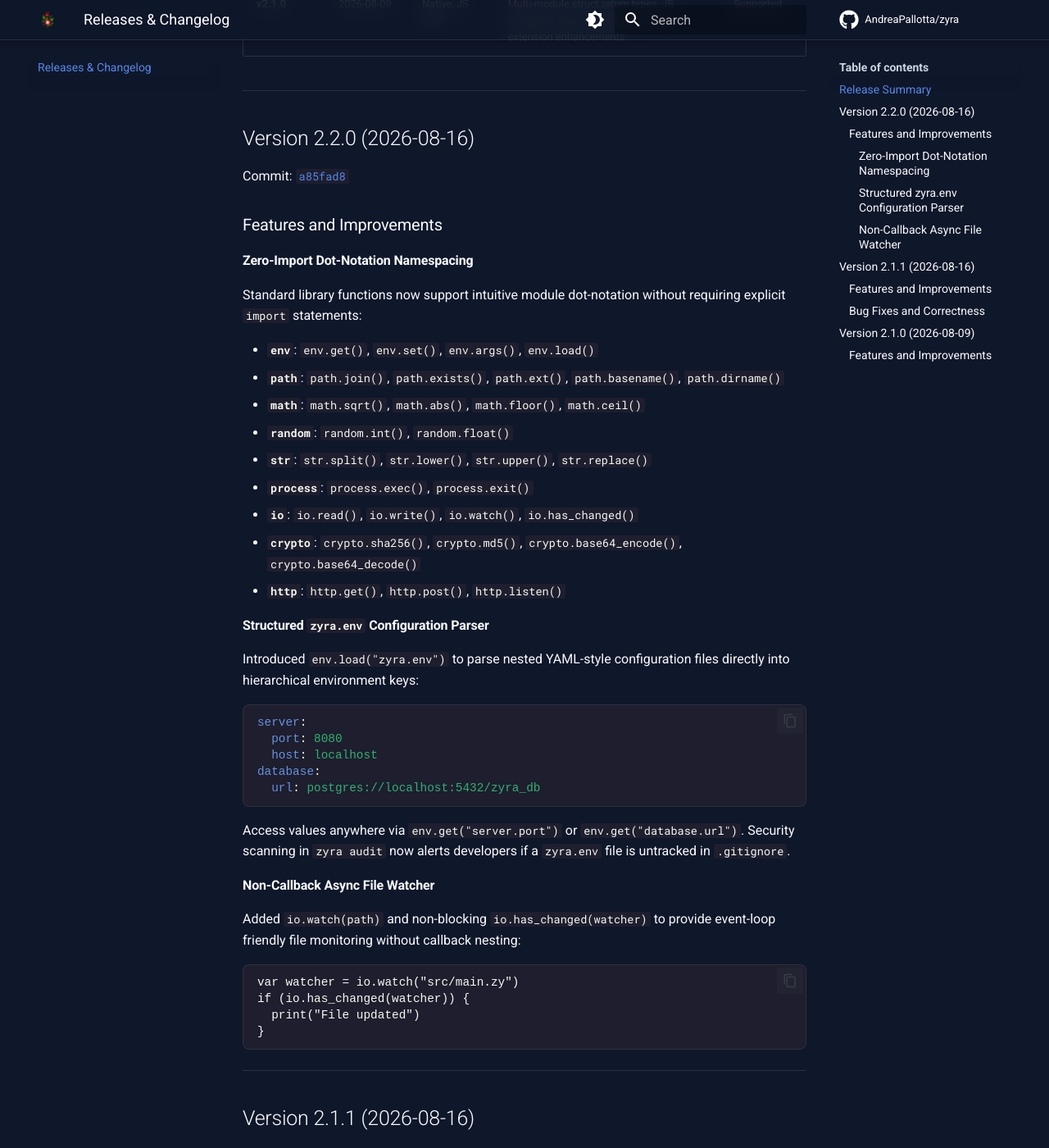
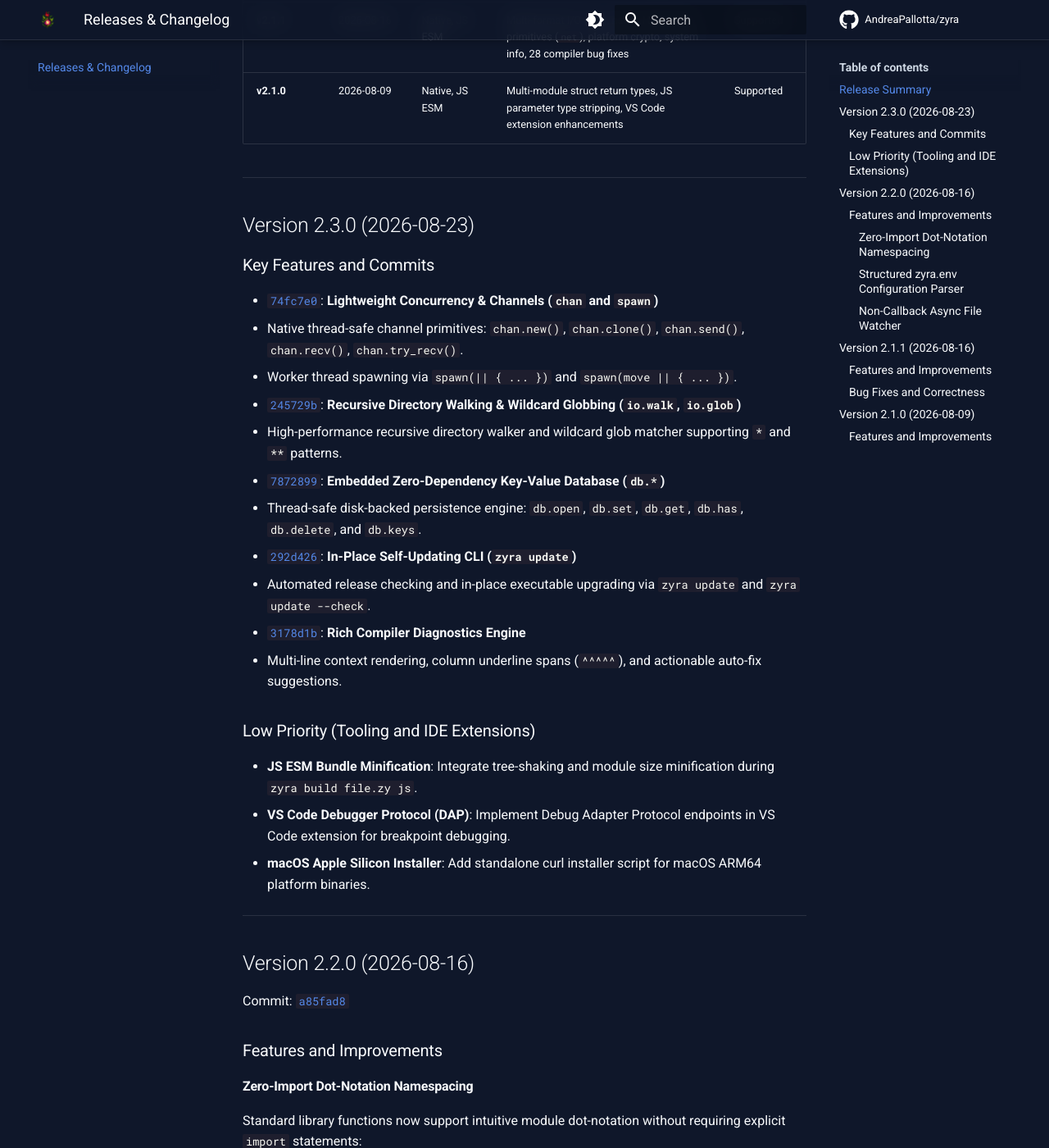
Before and after one commit to AndreaPallotta/zyra, an MkDocs documentation site: the page built from docs/releases.md, in a window 1280 px wide and 1400 px high, scrolled down 654 px. Shown: the whole window at 82% size. Built offline with MkDocs 1.6.1 and Material for MkDocs 9.7.7, drawn with Linux system fonts in a browser that asks for light colours; comment, search, counter and statistics services are not loaded; some of the changed text lies outside the part shown.

Commit message:
docs(release): bump version to v2.3.0 and finalize release notes

```diff
--- a/docs/releases.md
+++ b/docs/releases.md
@@ -8,9 +8,32 @@
 
 | Version | Release Date | Target | Key Highlights | Status |
 | :--- | :--- | :--- | :--- | :--- |
-| **v2.2.0** | 2026-08-16 | Native, JS ESM | Zero-import dot-notation namespacing, structured `zyra.env` parser, non-callback file watcher, expanded standard library | **Current Stable** |
+| **v2.3.0** | 2026-08-23 | Native, JS ESM | Concurrency & channels (`chan`/`spawn`), directory globbing (`io.walk`/`io.glob`), embedded KV database (`db.*`), self-updater (`zyra update`), rich diagnostics | **Current Stable** |
+| **v2.2.0** | 2026-08-16 | Native, JS ESM | Zero-import dot-notation namespacing, structured `zyra.env` parser, non-callback file watcher, expanded standard library | Supported |
 | **v2.1.1** | 2026-08-16 | Native, JS ESM | Multi-format I/O (`io`), native HTTP web primitives (`net`), platform crypto, system info, 28 compiler bug fixes | Supported |
 | **v2.1.0** | 2026-08-09 | Native, JS ESM | Multi-module struct return types, JS parameter type stripping, VS Code extension enhancements | Supported |
+
+---
+
+## Version 2.3.0 (2026-08-23)
+
+### Key Features and Commits
+- [`74fc7e0`](https://github.com/AndreaPallotta/zyra/commit/74fc7e0): **Lightweight Concurrency & Channels (`chan` and `spawn`)**
+  - Native thread-safe channel primitives: `chan.new()`, `chan.clone()`, `chan.send()`, `chan.recv()`, `chan.try_recv()`.
+  - Worker thread spawning via `spawn(|| { ... })` and `spawn(move || { ... })`.
+- [`245729b`](https://github.com/AndreaPallotta/zyra/commit/245729b): **Recursive Directory Walking & Wildcard Globbing (`io.walk`, `io.glob`)**
+  - High-performance recursive directory walker and wildcard glob matcher supporting `*` and `**` patterns.
+- [`7872899`](https://github.com/AndreaPallotta/zyra/commit/7872899): **Embedded Zero-Dependency Key-Value Database (`db.*`)**
+  - Thread-safe disk-backed persistence engine: `db.open`, `db.set`, `db.get`, `db.has`, `db.delete`, and `db.keys`.
+- [`292d426`](https://github.com/AndreaPallotta/zyra/commit/292d426): **In-Place Self-Updating CLI (`zyra update`)**
+  - Automated release checking and in-place executable upgrading via `zyra update` and `zyra update --check`.
+- [`3178d1b`](https://github.com/AndreaPallotta/zyra/commit/3178d1b): **Rich Compiler Diagnostics Engine**
+  - Multi-line context rendering, column underline spans (`^^^^^`), and actionable auto-fix suggestions.
+
+### Low Priority (Tooling and IDE Extensions)
+- **JS ESM Bundle Minification**: Integrate tree-shaking and module size minification during `zyra build file.zy js`.
+- **VS Code Debugger Protocol (DAP)**: Implement Debug Adapter Protocol endpoints in VS Code extension for breakpoint debugging.
+- **macOS Apple Silicon Installer**: Add standalone curl installer script for macOS ARM64 platform binaries.
 
 ---
 
```
Also changed, not shown: CHANGELOG.md (+18 -0 lines), 4 other files.
